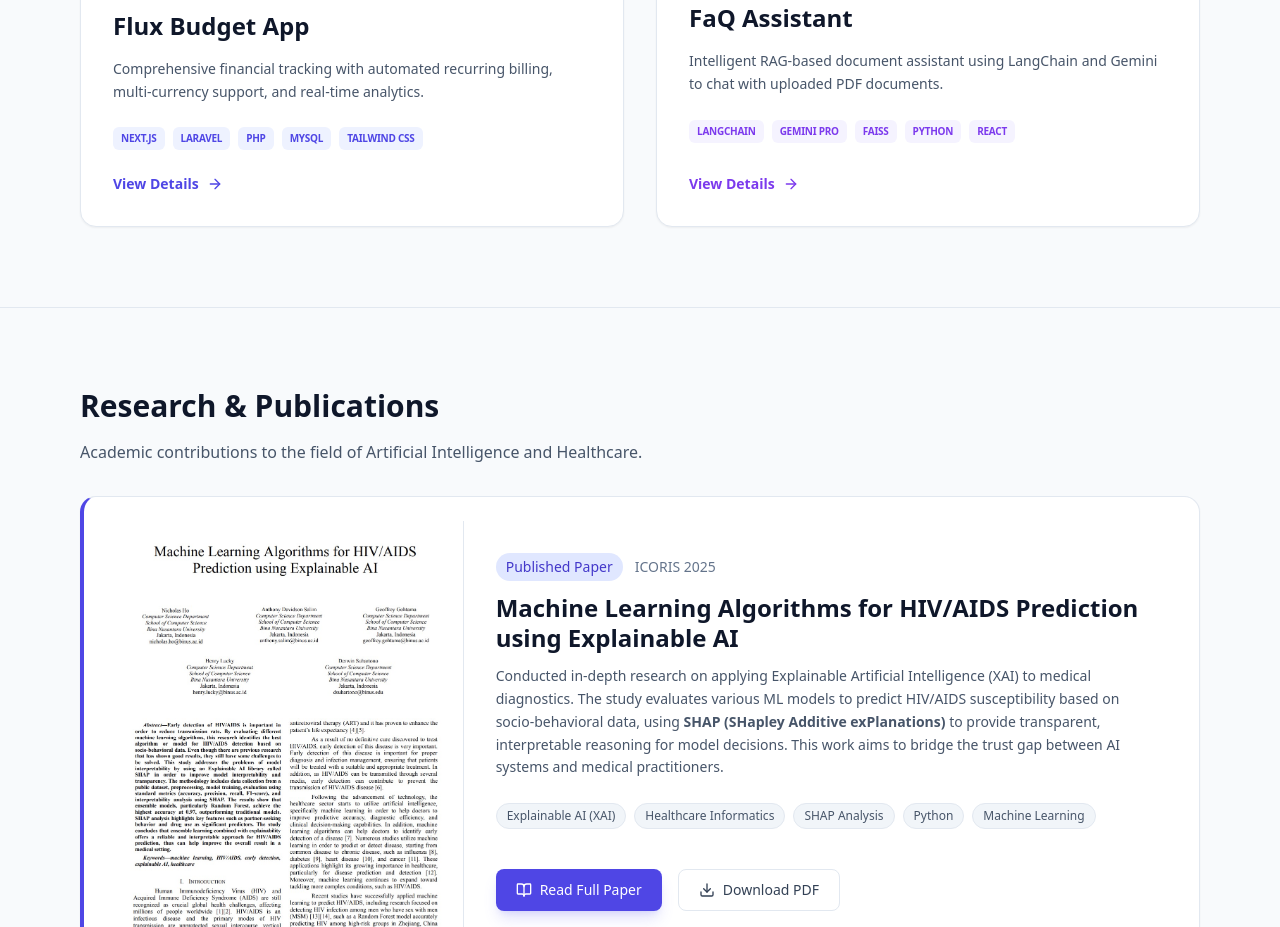
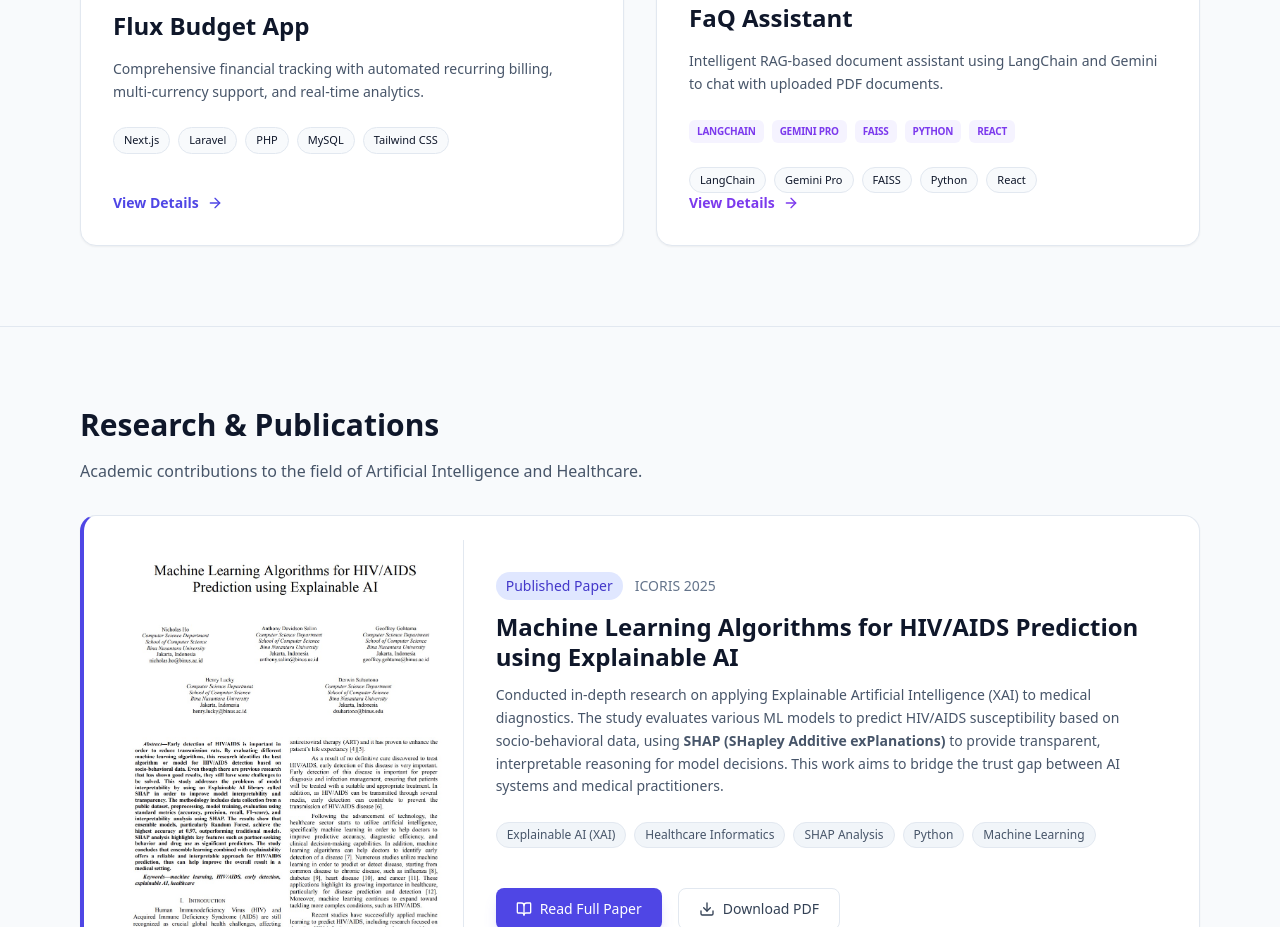
Before and after one commit to NichoHo/portfolio, a Next.js app: page /portfolio/ in a window 1280 px wide. Shown: the part 3360-4287 px from the top of the page. Built offline with nearby package versions, Linux system fonts and the light colour scheme.

Commit message:
fix tech stack badge

```diff
--- a/app/page.tsx
+++ b/app/page.tsx
@@ -442,12 +442,12 @@ export default function Home() {
                                 <p className="text-slate-600 dark:text-slate-400 mb-6 leading-relaxed text-sm">
                                     Comprehensive financial tracking with automated recurring billing, multi-currency support, and real-time analytics.
                                 </p>
-                                <div className="flex flex-wrap gap-2 mb-6">
-                                    {["Next.js", "Laravel", "PHP", "MySQL", "Tailwind CSS"].map((tech) => (
-                                        <span key={tech} className="px-2 py-1 bg-indigo-50 dark:bg-indigo-900/30 text-indigo-600 dark:text-indigo-300 text-[10px] font-bold rounded-md uppercase tracking-tight">
-                                            {tech}
-                                        </span>
-                                    ))}
+                                <div className="flex flex-wrap gap-2">
+                                          <span className="px-2.5 py-1 text-[11px] font-medium rounded-full border border-slate-200 dark:border-slate-700 bg-slate-50 dark:bg-slate-900">Next.js</span>
+                                          <span className="px-2.5 py-1 text-[11px] font-medium rounded-full border border-slate-200 dark:border-slate-700 bg-slate-50 dark:bg-slate-900">Laravel</span>
+                                          <span className="px-2.5 py-1 text-[11px] font-medium rounded-full border border-slate-200 dark:border-slate-700 bg-slate-50 dark:bg-slate-900">PHP</span>
+                                          <span className="px-2.5 py-1 text-[11px] font-medium rounded-full border border-slate-200 dark:border-slate-700 bg-slate-50 dark:bg-slate-900">MySQL</span>
+                                          <span className="px-2.5 py-1 text-[11px] font-medium rounded-full border border-slate-200 dark:border-slate-700 bg-slate-50 dark:bg-slate-900">Tailwind CSS</span>
                                 </div>
                                 <div className="mt-auto flex items-center gap-2 text-sm font-bold text-indigo-600 dark:text-indigo-400 group-hover:gap-3 transition-all">
                                     View Details <ArrowRight className="w-4 h-4" />
@@ -483,6 +483,13 @@ export default function Home() {
                                             {tech}
                                         </span>
                                     ))}
+                                </div>
+                                <div className="flex flex-wrap gap-2">
+                                          <span className="px-2.5 py-1 text-[11px] font-medium rounded-full border border-slate-200 dark:border-slate-700 bg-slate-50 dark:bg-slate-900">LangChain</span>
+                                          <span className="px-2.5 py-1 text-[11px] font-medium rounded-full border border-slate-200 dark:border-slate-700 bg-slate-50 dark:bg-slate-900">Gemini Pro</span>
+                                          <span className="px-2.5 py-1 text-[11px] font-medium rounded-full border border-slate-200 dark:border-slate-700 bg-slate-50 dark:bg-slate-900">FAISS</span>
+                                          <span className="px-2.5 py-1 text-[11px] font-medium rounded-full border border-slate-200 dark:border-slate-700 bg-slate-50 dark:bg-slate-900">Python</span>
+                                          <span className="px-2.5 py-1 text-[11px] font-medium rounded-full border border-slate-200 dark:border-slate-700 bg-slate-50 dark:bg-slate-900">React</span>
                                 </div>
                                 <div className="mt-auto flex items-center gap-2 text-sm font-bold text-violet-600 dark:text-violet-400 group-hover:gap-3 transition-all">
                                     View Details <ArrowRight className="w-4 h-4" />
```
